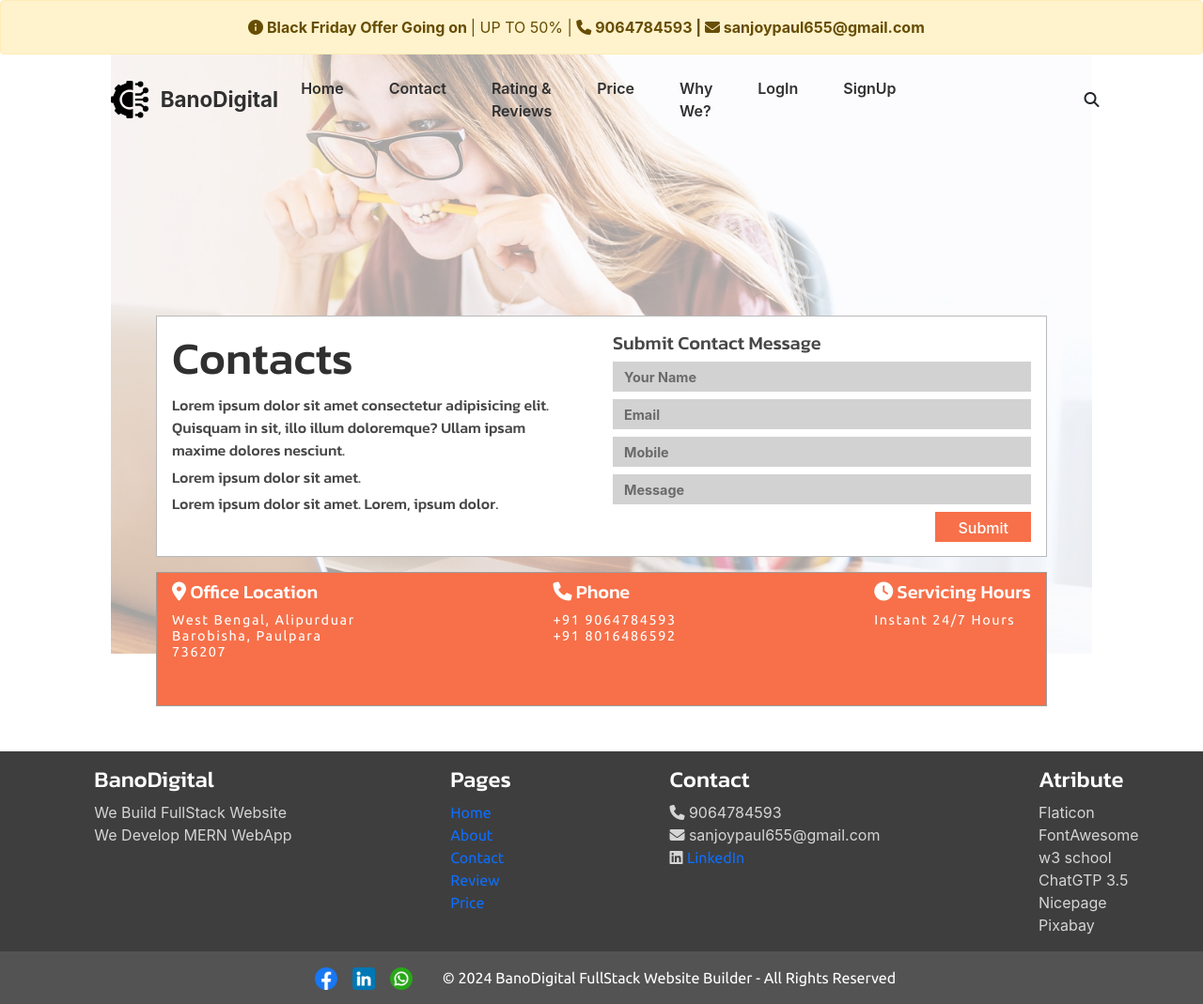
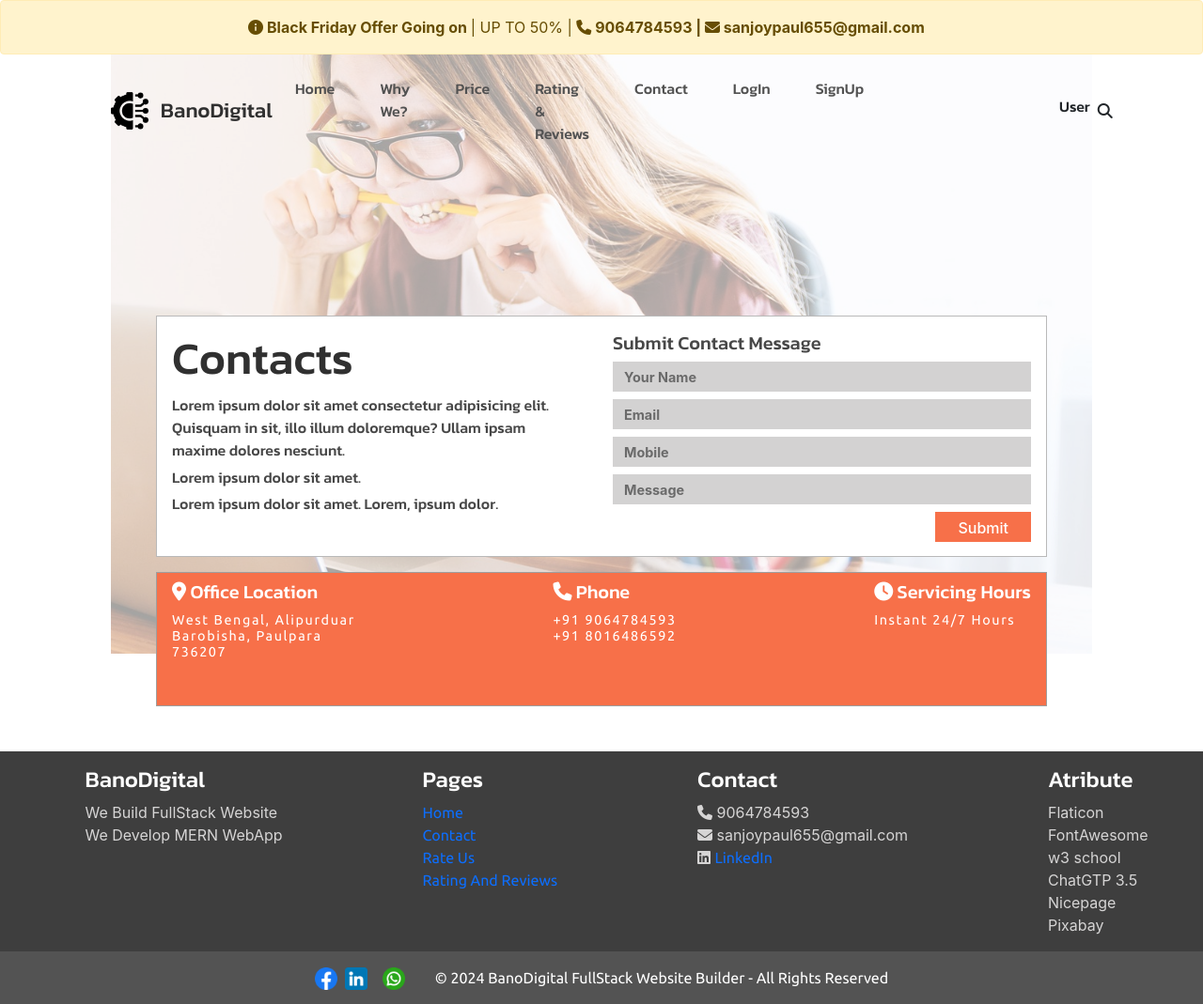
Before and after one commit to SanjayPaul4u/BanoDigital-Project2, a React (Create React App) app in the folder client/: page /contact in a window 1280 px wide. Shown: the whole page at 94% size. Built offline with nearby package versions, Linux system fonts and the light colour scheme.

Commit message:
Refactoring

```diff
--- a/client/src/components/Footer.js
+++ b/client/src/components/Footer.js
@@ -3,6 +3,7 @@ import '../style/Footer.css'
 import linkedinImg from '../images/linkedin.png'
 import whatsappImg from '../images/whatsapp.png'
 import facebookImg from '../images/facebook.png'
+import { Link } from 'react-router-dom'
 
 const Footer = () => {
   return (
@@ -21,11 +22,10 @@ const Footer = () => {
         <div className="main-footer-topic">
           <ul>
             <h4> Pages </h4>
-            <li> <a href="/home"> Home </a> </li>
-            <li> <a href="/about"> About </a> </li>
-            <li> <a href="/contact"> Contact </a> </li>
-            <li> <a href="/review"> Review </a> </li>
-            <li> <a href="/price"> Price </a> </li>
+            <li> <Link to="/home"> Home </Link> </li>
+            <li> <Link to="/contact"> Contact </Link> </li>
+            <li> <Link to="/mainreview"> Rate Us </Link> </li>
+            <li> <Link to="/mainreview"> Rating And Reviews </Link> </li>
           </ul>
         </div>
         <div className="main-footer-topic">
@@ -33,7 +33,7 @@ const Footer = () => {
             <h4>Contact</h4>
             <li><i className="fa-solid fa-phone"></i> 9064784593</li>
             <li><i className="fa-solid fa-envelope"></i> sanjoypaul655@gmail.com</li>
-            <li><i className="fa-brands fa-linkedin"></i> <a href="https://www.linkedin.com/in/sanjoy-paul-001605239">LinkedIn</a> </li>
+            <li><i className="fa-brands fa-linkedin"></i> <a href="https://www.linkedin.com/in/sanjoy-paul-001605239" rel="noreferrer" target='_blank'>LinkedIn</a> </li>
           </ul>
         </div>
         <div className="main-footer-topic">
@@ -53,9 +53,12 @@ const Footer = () => {
       {/* SUB MAIN FOOOTER */}
       <div id='sub-main-footer'>
         <div className='me-4'>
-          <a className='mx-2' href="/"><img src={facebookImg} alt="imgError" /></a>
-          <a className='mx-2' href="/"><img src={linkedinImg} alt="imgError" /></a>
-          <a className='mx-2' href="/"><img src={whatsappImg} alt="imgError" /></a>
+        <img src={facebookImg} alt="imgError" />
+          {/* <a className='mx-2' href="/"><img src={facebookImg} alt="imgError" /></a> */}
+
+          <a className='mx-2' href="https://www.linkedin.com/in/sanjoy-paul-001605239" rel="noreferrer" target='_blank'><img src={linkedinImg} alt="imgError" /></a>
+
+          <a className='mx-2' href="https://wa.me/9064784593" rel="noreferrer" target='_blank'><img src={whatsappImg} alt="imgError" /></a>
         </div>
         <div>
             <p className='mt-3'>© 2024 BanoDigital FullStack Website Builder - All Rights Reserved</p>
@@ -67,13 +70,3 @@ const Footer = () => {
 }
 
 export default Footer
-
-
-// This is Main Footer page <br />
-// attribute<br />
-// flaticon<br />
-// fontawesome<br />
-// w3 school<br />
-// chatGTP 3.5<br />
-// nicepage<br />
-// pixabay
--- a/client/src/components/Navbar.js
+++ b/client/src/components/Navbar.js
@@ -44,12 +44,17 @@ const Navbar = () => {
             {/* -----------------------------------------------------📌 */}
             <div className="collapse navbar-collapse" id="navbarSupportedContent">
             <ul className="navbar-nav me-auto mb-2 mb-lg-0" id='navbar-ul'>
+
                 <li className="nav-item">
                 <Link className={`nav-link active ${!IsScroll?"default-text-color":"my-text-color"}`} aria-current="page" to="/">Home</Link>
                 </li>
 
                 <li className="nav-item">
-                <Link className={`nav-link ${!IsScroll?"default-text-color":"my-text-color"}`} aria-current="page" to="/contact">Contact</Link>
+                <a className={`nav-link ${!IsScroll?"default-text-color":"my-text-color"}`} aria-current="page" href="/#main-whychooseus">Why We?</a>
+                </li>
+
+                <li className="nav-item">
+                <a className={`nav-link ${!IsScroll?"default-text-color":"my-text-color"}`} aria-current="page" href="/#main-price">Price</a>
                 </li>
 
                 <li className="nav-item">
@@ -57,12 +62,9 @@ const Navbar = () => {
                 </li>
 
                 <li className="nav-item">
-                <a className={`nav-link ${!IsScroll?"default-text-color":"my-text-color"}`} aria-current="page" href="/#main-price">Price</a>
+                <Link className={`nav-link ${!IsScroll?"default-text-color":"my-text-color"}`} aria-current="page" to="/contact">Contact</Link>
                 </li>
 
-                <li className="nav-item">
-                <a className={`nav-link ${!IsScroll?"default-text-color":"my-text-color"}`} aria-current="page" href="/#main-whychooseus">Why We?</a>
-                </li>
                 <li className="nav-item">
                 <Link className={`nav-link ${!IsScroll?"default-text-color":"my-text-color"}`} aria-current="page" to="/login">LogIn</Link>
                 </li>
@@ -72,6 +74,7 @@ const Navbar = () => {
             </ul>
           {/* -----------------------------------------------------  📌*/}
               {/* SEARCH ICON 📌*/}
+              <h6 className='mx-2'>User</h6>
               <i className="fa-solid fa-magnifying-glass"></i>
             </div>
         </div>
--- a/client/src/style/Navbar.css
+++ b/client/src/style/Navbar.css
@@ -1,6 +1,13 @@
+@import url('https://fonts.googleapis.com/css2?family=Kanit:wght@500&display=swap');
+/* font-family: 'Kanit', sans-serif; */
+@import url('https://fonts.googleapis.com/css2?family=Ubuntu&display=swap');
+/* font-family: 'Ubuntu', sans-serif; */
+
 #main-navbar{
     padding-top: 1rem;
     padding-bottom: 1rem;
+    font-family: 'Kanit', sans-serif;
+    /* font-family: 'Ubuntu', sans-serif; */
 }
 .container-navbar{
     padding: 0rem 3rem;
@@ -15,22 +22,22 @@
 
 .navbar-brand-style{
     color: #303030;
-    font-weight: 700;
+    /* font-weight: 700; */
     font-size: 1.4rem;
 }
 .default-navbar-brand-style{
     color: #303030;
-    font-weight: 700;
+    /* font-weight: 700; */
     font-size: 1.4rem;
 }
 .my-text-color{
     color: #fff;
-    font-weight: 600;
+    /* font-weight: 600; */
 
 }
 .default-text-color{
-    color: #303030;
-    font-weight: 600;
+    color: #515151;
+    /* font-weight: 600; */
 }
 #navbar-ul{
     width: 100%;
```
